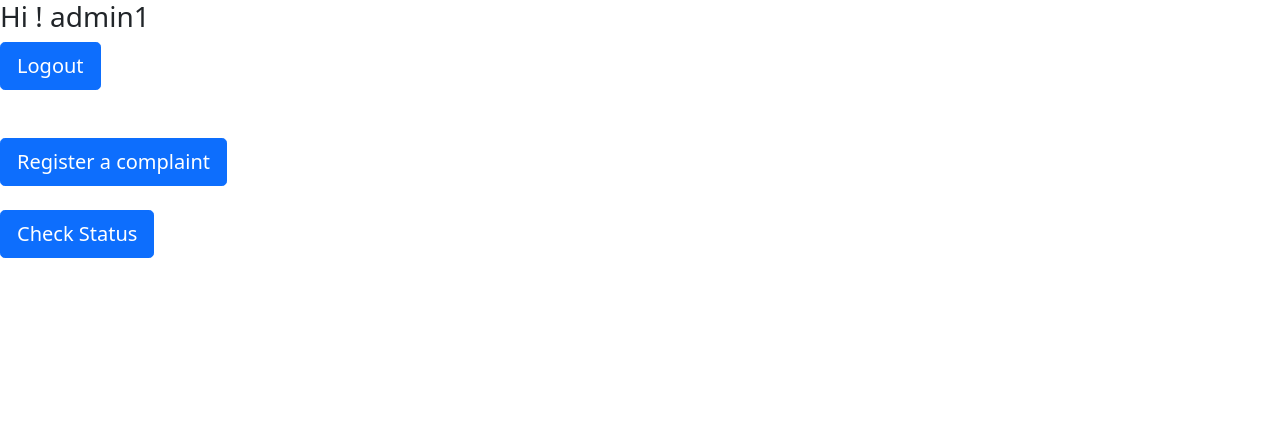
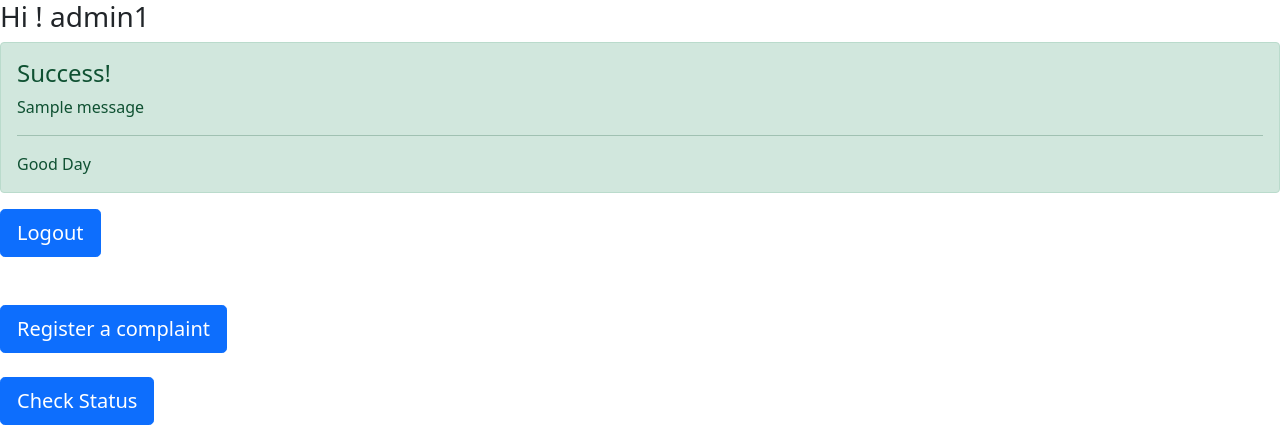
Before and after one commit to itzzmesid/TIST-Complaint-Management-System, a Django app: page /menu in a window 1280 px wide. Shown: the top 433 px of the page. Run offline with Django 3.2, Linux system fonts and the light colour scheme; a user stored in the database is signed in; one stand-in notice (Sample message) is shown; some libraries are stand-ins or nearby versions.

Commit message:
fix:flash messages

```diff
--- a/accounts/views.py
+++ b/accounts/views.py
@@ -18,7 +18,7 @@ def loginpage(request):
                 login(request, user)
                 return redirect('menu')
             else:
-                messages.info(request, 'Incorrect Email or Password')
+                messages.info(request, 'Incorrect Email or Password',extra_tags='login')
                 # return render(request, 'accounts/login.html')
         context = {}
         return render(request, 'accounts/login.html', context)
@@ -37,7 +37,7 @@ def signup(request):
         if form.is_valid():
             form.save()
             user = form.cleaned_data.get('username')  # to get username
-            messages.success(request, 'Hi'+" " + user +'Your account was created successfully!')
+            messages.success(request, 'Hi'+" " + user +'!'+" "+'Your account was created successfully!',extra_tags='signup')
             return redirect('login')
     context = {'form': form}
     return render(request, 'accounts/signup.html', context)
--- a/backend/templates/backend/complaintform.html
+++ b/backend/templates/backend/complaintform.html
@@ -8,6 +8,7 @@
     <title>Register</title>
 </head>
 <body>
+
     <form action="" method="post">
     {% csrf_token %}
     <br>
@@ -16,10 +17,11 @@
     <br>
     <br>
     <input class="btn btn-primary" type="submit" value="Submit">
-
     </form>
 
-    <script src="https://cdn.jsdelivr.net/npm/bootstrap@5.1.3/dist/js/bootstrap.bundle.min.js" integrity="sha384-ka7Sk0Gln4gmtz2MlQnikT1wXgYsOg+OMhuP+IlRH9sENBO0LRn5q+8nbTov4+1p" crossorigin="anonymous"></script>
+    <script src="https://code.jquery.com/jquery-3.2.1.slim.min.js" integrity="sha384-KJ3o2DKtIkvYIK3UENzmM7KCkRr/rE9/Qpg6aAZGJwFDMVNA/GpGFF93hXpG5KkN" crossorigin="anonymous"></script>
+<script src="https://cdnjs.cloudflare.com/ajax/libs/popper.js/1.12.9/umd/popper.min.js" integrity="sha384-ApNbgh9B+Y1QKtv3Rn7W3mgPxhU9K/ScQsAP7hUibX39j7fakFPskvXusvfa0b4Q" crossorigin="anonymous"></script>
+<script src="https://maxcdn.bootstrapcdn.com/bootstrap/4.0.0/js/bootstrap.min.js" integrity="sha384-JZR6Spejh4U02d8jOt6vLEHfe/JQGiRRSQQxSfFWpi1MquVdAyjUar5+76PVCmYl" crossorigin="anonymous"></script>
 
 </body>
 </html>
--- a/backend/templates/backend/menu.html
+++ b/backend/templates/backend/menu.html
@@ -12,9 +12,17 @@
     <title>Welcome!</title>
   </head>
   <body>
-
-
-    <h3> Hi ! {{user.username}} </h3>
+  <h3> Hi ! {{user.username}} </h3>
+{% if messages %}
+<div class="alert alert-success" role="alert">
+  <h4 class="alert-heading">Success!</h4>
+    {% for message in messages %}
+    <p>{{message}}</p>
+    {% endfor %}
+  <hr>
+  <p class="mb-0">Good Day</p>
+</div>
+{% endif %}
 
   <div><right><a class="btn btn-primary btn-lg" href="{% url 'logout' %}" role="button">Logout</a></right></div>
   <br>
@@ -26,16 +34,14 @@
     <a class="btn btn-primary btn-lg" href="{% url 'status' %}" role="button">Check Status</a>
 
 
-
     <!-- Optional JavaScript; choose one of the two! -->
 
     <!-- Option 1: Bootstrap Bundle with Popper -->
     <script src="https://cdn.jsdelivr.net/npm/bootstrap@5.1.3/dist/js/bootstrap.bundle.min.js" integrity="sha384-ka7Sk0Gln4gmtz2MlQnikT1wXgYsOg+OMhuP+IlRH9sENBO0LRn5q+8nbTov4+1p" crossorigin="anonymous"></script>
 
     <!-- Option 2: Separate Popper and Bootstrap JS -->
-    <!--
     <script src="https://cdn.jsdelivr.net/npm/@popperjs/core@2.10.2/dist/umd/popper.min.js" integrity="sha384-7+zCNj/IqJ95wo16oMtfsKbZ9ccEh31eOz1HGyDuCQ6wgnyJNSYdrPa03rtR1zdB" crossorigin="anonymous"></script>
     <script src="https://cdn.jsdelivr.net/npm/bootstrap@5.1.3/dist/js/bootstrap.min.js" integrity="sha384-QJHtvGhmr9XOIpI6YVutG+2QOK9T+ZnN4kzFN1RtK3zEFEIsxhlmWl5/YESvpZ13" crossorigin="anonymous"></script>
-    -->
+
   </body>
 </html>
--- a/backend/views.py
+++ b/backend/views.py
@@ -32,7 +32,7 @@ def RegisterComplaint(request):
             #    send_mail('Hi \n Complaint has been Received', 'Thank you for letting us know of your concern, Have a Cookie while we explore into this matter. \n Dont Reply to this mail', 'testerpython13@gmail.com', [mail],fail_silently=False)
                instance.save()
 
-               messages.success(request,"Complaint Registered Successfully!")
+               messages.success(request,"Your complaint has been registered ! Kindly wait till it get resolved :)")
                return redirect('menu')
     else:
 
```
Also changed, not shown: backend/templates/accounts/login.html (+12 -7 lines), backend/templates/accounts/signup.html (+8 -1 lines), db.sqlite3.
